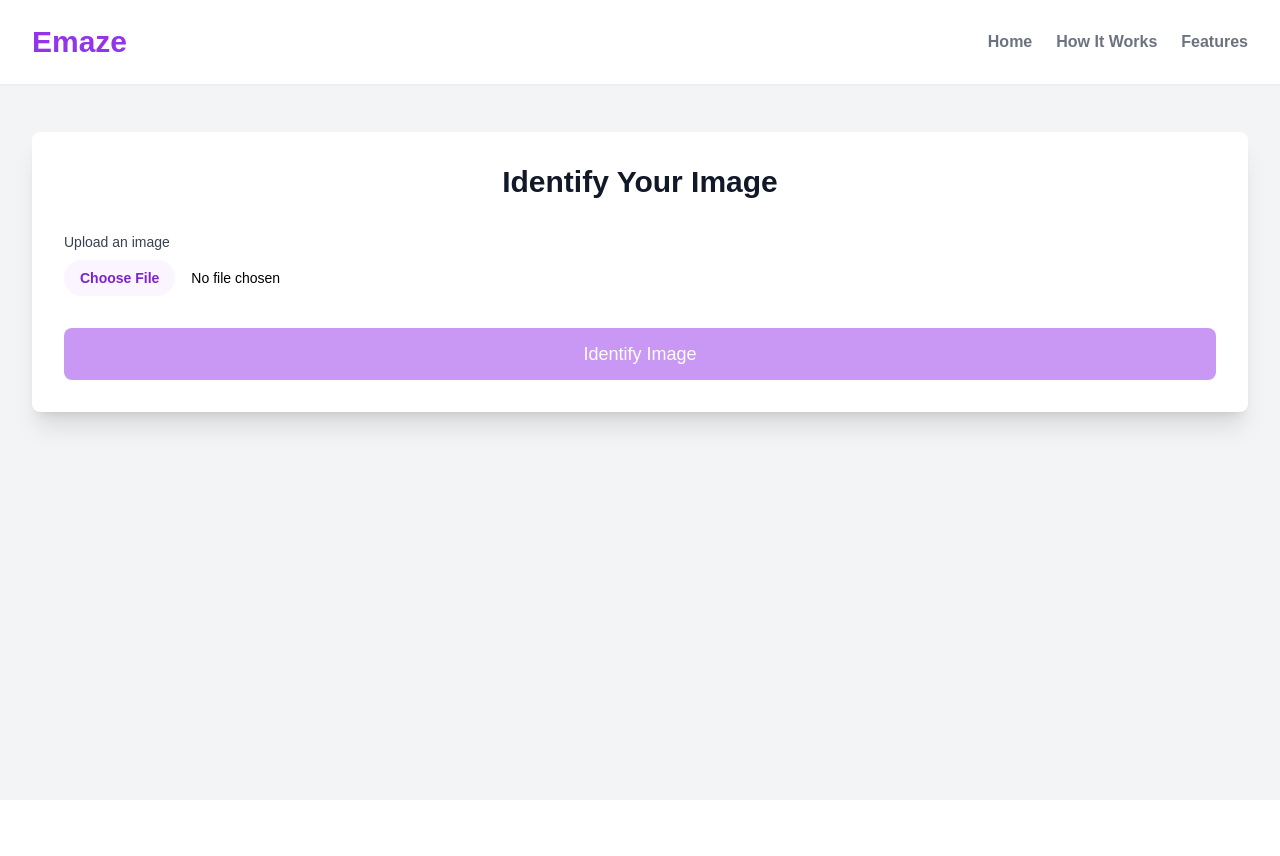
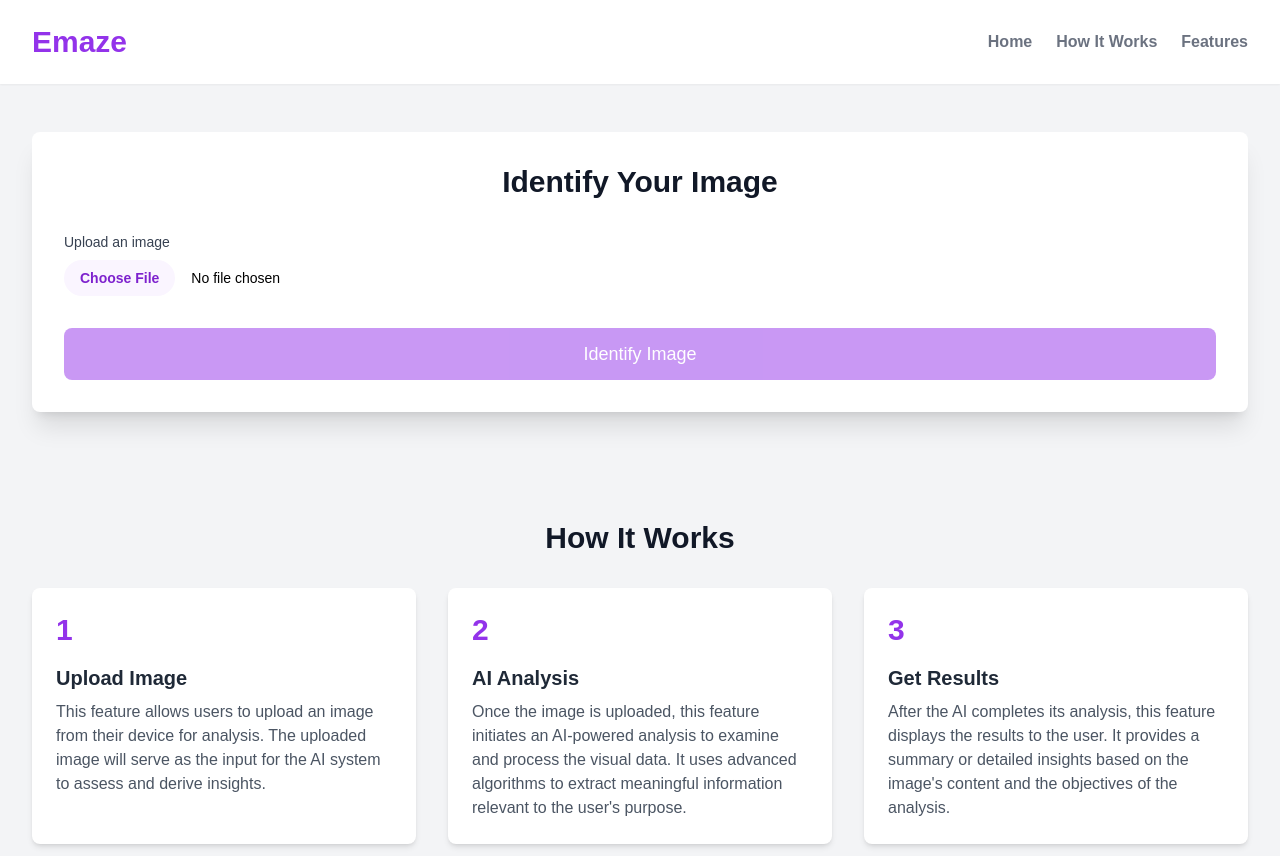
Before and after one commit to roushan-jha/Emaze, a Next.js app: page / in a window 1280 px wide. Before the commit the page ends 800 px from the top, so only its background shows below. Built offline with nearby package versions, Linux system fonts and the light colour scheme.

Commit message:
completed/HowItWorks-section

```diff
--- a/app/page.tsx
+++ b/app/page.tsx
@@ -1,4 +1,5 @@
 import Header from "@/components/Header";
+import HowItWorks from "@/components/HowItWorks";
 import MainContainer from "@/components/MainContainer";
 
 const HomePage = () => {
@@ -6,6 +7,7 @@ const HomePage = () => {
     <div className="min-h-screen bg-gray-100">
       <Header />
       <MainContainer />
+      <HowItWorks />
     </div>
    );
 }
--- /dev/null
+++ b/components/HowItWorks.tsx
@@ -0,0 +1,35 @@
+"use client"
+
+const des = ["This feature allows users to upload an image from their device for analysis. The uploaded image will serve as the input for the AI system to assess and derive insights.", "Once the image is uploaded, this feature initiates an AI-powered analysis to examine and process the visual data. It uses advanced algorithms to extract meaningful information relevant to the user's purpose.", "After the AI completes its analysis, this feature displays the results to the user. It provides a summary or detailed insights based on the image's content and the objectives of the analysis."];
+
+const HowItWorks = () => {
+  return (
+    <section id="how-it-works" className="mt-12 max-w-7xl mx-auto px-4 sm:px-6 lg:px-8 py-3">
+        <h2 className="text-3xl font-extrabold text-gray-900 mb-8 text-center">
+            How It Works
+        </h2>
+        <div className="grid grid-cols-1 md:grid-cols-3 gap-8">
+            {["Upload Image", "AI Analysis", "Get Results"].map(
+              (step, index) => (
+                <div
+                  key={index}
+                  className="bg-white rounded-lg shadow-md p-6 transition duration-300 ease-in-out transform hover:scale-105"
+                >
+                    <div className="text-3xl font-bold text-purple-600 mb-4">
+                        {index + 1}
+                    </div>
+                    <h3 className="text-xl font-semibold mb-2 text-gray-800">
+                        {step}
+                    </h3>
+                    <p key={index} className="text-gray-600">
+                        {des[index]}
+                    </p>
+                </div>
+              )
+            )}
+        </div>
+    </section>
+  )
+}
+
+export default HowItWorks
```
